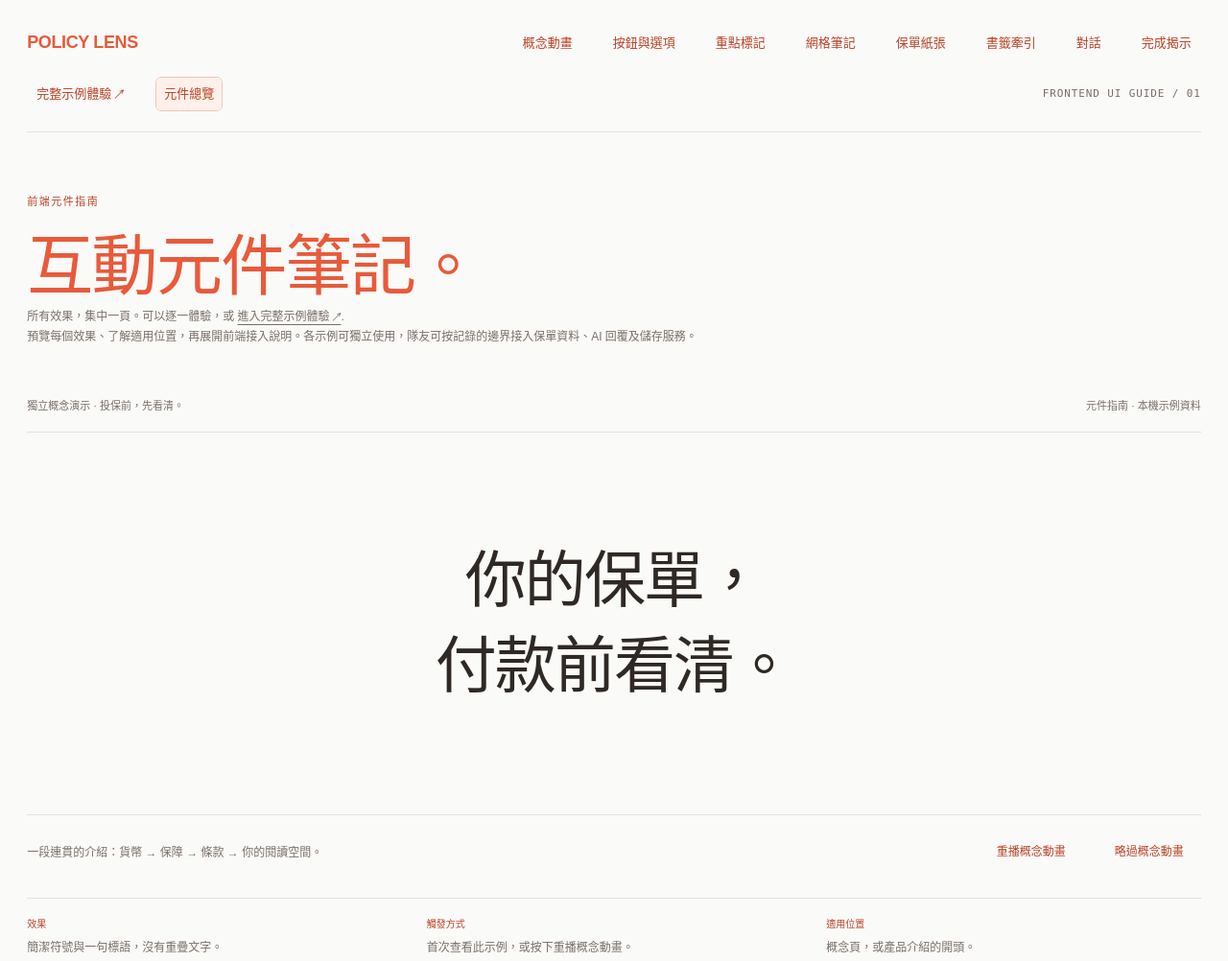
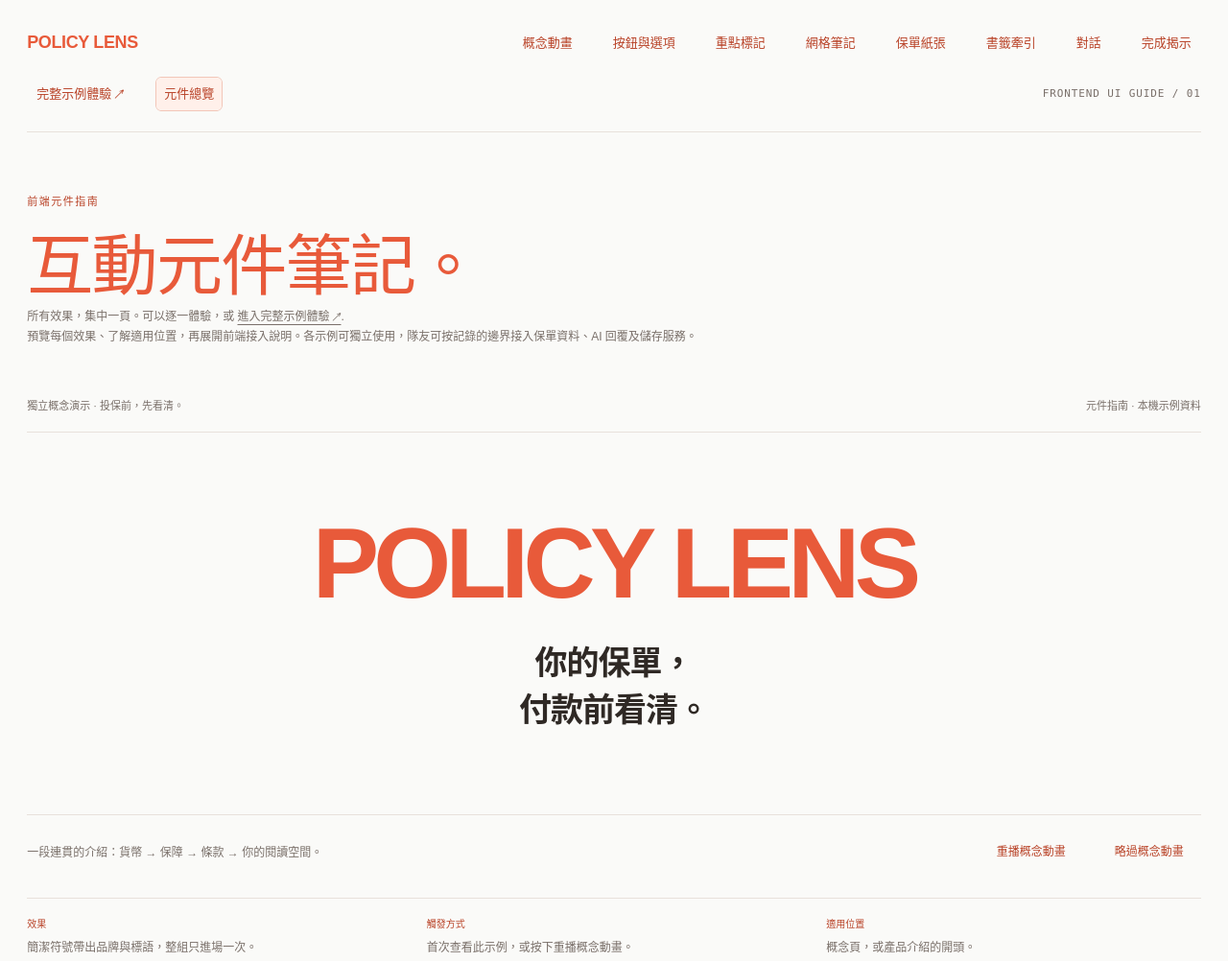
Before and after one commit to KevinLIN719/BUHack, a website: page showcase.html in a window 1280 px wide. Shown: the top 1002 px of the page at 96% size. Drawn offline with Linux system fonts and the light colour scheme.

Commit message:
Restore Policy Lens wordmark in the single concept animation layer

```diff
--- a/app.js
+++ b/app.js
@@ -174,7 +174,7 @@
 
   function openConcept(){
     const concept=window.PolicyConceptData;
-    openModal(`<div class="dialog-heading"><div><p class="kicker">POLICY LENS／產品概念</p><h2 id="dialog-title">概念動畫</h2></div>${closeButton()}</div><div class="concept-stage" data-concept-host></div><div class="concept-toolbar"><div class="concept-toolbar-actions">${button('concept-replay','重播概念動畫','quiet')}${button('concept-pause','暫停','quiet')}${button('concept-skip','略過至標語','quiet')}</div><p class="concept-note">貨幣、保障、條款，最後只留下一句提醒。</p></div>`,{concept:true});
+    openModal(`<div class="dialog-heading"><div><p class="kicker">POLICY LENS／產品概念</p><h2 id="dialog-title">概念動畫</h2></div>${closeButton()}</div><div class="concept-stage" data-concept-host></div><div class="concept-toolbar"><div class="concept-toolbar-actions">${button('concept-replay','重播概念動畫','quiet')}${button('concept-pause','暫停','quiet')}${button('concept-skip','略過至標語','quiet')}</div><p class="concept-note">貨幣、保障、條款，帶出 POLICY LENS 與一句提醒。</p></div>`,{concept:true});
     const panel=modalRoot.querySelector('.concept-dialog'),host=panel.querySelector('[data-concept-host]');
     const update=()=>{
       if(!panel.isConnected)return;
@@ -182,7 +182,7 @@
       pause.disabled=state==='ready';pause.textContent=state==='paused'?'繼續播放':'暫停';panel.querySelector('[data-action="concept-skip"]').disabled=state==='ready';
     };
     if(window.PolicyConceptMotion&&concept){conceptIntro=window.PolicyConceptMotion.mount(host,{...concept,autoplay:false,onPhase:update});void conceptIntro.play();update();}
-    else{host.innerHTML='<div class="concept-title"><p class="concept-tagline">你的保單，付款前看清。</p></div>';host.dataset.conceptState='ready';update();panel.querySelector('[data-action="concept-replay"]').disabled=true;}
+    else{host.innerHTML='<div class="concept-title"><div class="concept-lockup"><strong class="concept-name">POLICY LENS</strong><p class="concept-tagline">你的保單，<br>付款前看清。</p></div></div>';host.dataset.conceptState='ready';update();panel.querySelector('[data-action="concept-replay"]').disabled=true;}
   }
 
   function openSource(id,preserve=false) {
--- a/concept-motion.js
+++ b/concept-motion.js
@@ -1,4 +1,4 @@
-/* A short symbol sequence and one persistent tagline. Only the active layer
+/* A short symbol sequence and one persistent brand/tagline group. Only the active layer
  * animates, using compositor opacity/transform; there is no per-frame DOM scan. */
 (() => {
   'use strict';
@@ -23,6 +23,8 @@
     const doc = host.ownerDocument, view = doc.defaultView || window;
     const tagline = typeof options.tagline === 'string' && options.tagline.trim()
       ? options.tagline.trim() : '你的保單，付款前看清。';
+    const name = typeof options.name === 'string' && options.name.trim()
+      ? options.name.trim().toUpperCase() : 'POLICY LENS';
     const originalAttributes = new Map();
     const cleanups = [], autoPauses = new Set();
     let state = 'ready', phase = 'name', destroyed = false, manualPaused = false;
@@ -45,11 +47,17 @@
     const title = doc.createElement('div');
     title.className = 'concept-title';
     title.setAttribute('aria-hidden', 'true');
+    const lockup = doc.createElement('div');
+    lockup.className = 'concept-lockup';
+    const wordmark = doc.createElement('strong');
+    wordmark.className = 'concept-name';
+    wordmark.setAttribute('data-concept-name', '');
+    wordmark.textContent = name;
     const copy = doc.createElement('p');
     copy.className = 'concept-tagline';
     copy.textContent = tagline.replace('，', '，\n');
-    title.appendChild(copy); host.append(symbol, title);
-    ownAttribute('role', 'img'); ownAttribute('aria-label', tagline);
+    lockup.append(wordmark, copy); title.appendChild(lockup); host.append(symbol, title);
+    ownAttribute('role', 'img'); ownAttribute('aria-label', `${name}／${tagline}`);
 
     function setStatus(next, nextPhase = phase) {
       const changed = state !== next || phase !== nextPhase;
--- a/concept-preview.js
+++ b/concept-preview.js
@@ -10,7 +10,9 @@
   if(!data||!window.PolicyConceptMotion){
     host.dataset.conceptState='ready';
     const title=document.createElement('div');title.className='concept-title';
-    const tagline=document.createElement('p');tagline.className='concept-tagline';tagline.textContent=(data?.tagline||'你的保單，付款前看清。').replace('，','，\n');title.appendChild(tagline);host.appendChild(title);
+    const lockup=document.createElement('div');lockup.className='concept-lockup';
+    const name=document.createElement('strong');name.className='concept-name';name.textContent=(data?.name||'POLICY LENS').toUpperCase();
+    const tagline=document.createElement('p');tagline.className='concept-tagline';tagline.textContent=(data?.tagline||'你的保單，付款前看清。').replace('，','，\n');lockup.append(name,tagline);title.appendChild(lockup);host.appendChild(title);
     document.querySelectorAll('[data-concept-replay],[data-concept-pause],[data-concept-skip]').forEach(button=>{button.disabled=true;});return;
   }
   const controller=window.PolicyConceptMotion.mount(host,{...data,autoplay:false,onPhase:update});
--- a/concept.css
+++ b/concept.css
@@ -1,7 +1,8 @@
-/* One active symbol, then one persistent line of copy. */
+/* One active symbol, then one brand/tagline group animated as a single layer. */
 .concept-stage {
   position: relative;
   isolation: isolate;
+  container-type: inline-size;
   height: 420px;
   min-width: 0;
   overflow: hidden;
@@ -25,14 +26,32 @@
   padding: 24px;
   pointer-events: none;
 }
-.concept-title .concept-tagline {
+.concept-lockup {
+  display: flex;
+  flex-direction: column;
+  align-items: center;
+  gap: clamp(16px, 3cqw, 28px);
+  width: 100%;
+  min-width: 0;
+  text-align: center;
+}
+.concept-lockup .concept-name {
+  display: block;
+  max-width: 100%;
+  margin: 0;
+  color: var(--primary);
+  font: 800 clamp(30px, 10cqw, 104px)/1 var(--font-sans);
+  letter-spacing: -.055em;
+  white-space: nowrap;
+}
+.concept-lockup .concept-tagline {
   position: static;
   margin: 0;
   max-width: 100%;
   white-space: pre-line;
   text-align: center;
   color: var(--foreground, var(--ink));
-  font: 500 clamp(32px, 5vw, 66px)/1.4 var(--font-sans);
+  font: 600 clamp(20px, 3.4cqw, 34px)/1.45 var(--font-sans);
   letter-spacing: -.03em;
   overflow-wrap: break-word;
 }
@@ -54,7 +73,8 @@
 @media (max-width: 600px) {
   .concept-stage { height: 360px; }
   .concept-title { padding: 16px; }
-  .concept-title .concept-tagline { font-size: clamp(27px, 7vw, 40px); }
+  .concept-lockup .concept-name { font-size: clamp(30px, 12cqw, 54px); }
+  .concept-lockup .concept-tagline { font-size: clamp(20px, 6cqw, 26px); }
   .concept-meta { font-size: 7px; gap: 12px; }
   .concept-toolbar { gap: 12px; }
   .concept-dialog { padding: 16px; max-height: calc(100% - 24px); }
@@ -63,5 +83,8 @@
 @media (max-height: 560px) {
   .concept-dialog .concept-stage { height: 220px; }
   .concept-dialog .dialog-heading h2 { font-size: 22px; }
+  .concept-dialog .concept-name { font-size: clamp(30px, 8cqw, 60px); }
+  .concept-dialog .concept-tagline { font-size: 20px; }
+  .concept-dialog .concept-lockup { gap: 14px; }
 }
 @media (forced-colors: active) { .concept-stage { color: CanvasText; background: Canvas; } }
--- a/hero-transition.css
+++ b/hero-transition.css
@@ -1,11 +1,9 @@
 /* A stable stage with one visual owner; no second title or handoff layer. */
-.ht-stage { position: relative; isolation: isolate; min-height: 400px; overflow: hidden; border-block: 1px solid var(--border); }
+.ht-stage { position: relative; isolation: isolate; container-type: inline-size; min-height: 400px; overflow: hidden; border-block: 1px solid var(--border); }
 .ht-concept { position: absolute; inset: 0; height: auto; background: transparent; }
 .ht-home { display: grid; place-items: center; min-height: 400px; padding: 48px 24px; text-align: center; }
 .ht-home[hidden], .ht-concept[hidden] { display: none; }
-.ht-copy h2 { margin: 0; font-size: clamp(32px,5vw,66px); font-weight: 500; line-height: 1.4; letter-spacing: -.03em; }
 .ht-heading-mark { display: inline; }
 @media (max-width:600px) {
   .ht-stage,.ht-home { min-height: 340px; }
-  .ht-copy h2 { font-size: clamp(27px,7vw,40px); }
 }
--- a/showcase.html
+++ b/showcase.html
@@ -55,12 +55,12 @@
 <section aria-label="從概念到保單" class="ht-stage" data-hero="">
 <div class="concept-stage ht-concept" data-hero-concept="" hidden=""></div>
 <div class="ht-home" data-hero-home="">
-<div class="ht-copy" data-hero-copy><h2>你的保單，<br />付款前看清。</h2></div>
+<div class="concept-lockup ht-copy" data-hero-copy><strong class="concept-name">POLICY LENS</strong><p class="concept-tagline">你的保單，<br />付款前看清。</p></div>
 </div>
 </section>
 <div class="sc-hero-toolbar"><p class="sc-small">一段連貫的介紹：貨幣 → 保障 → 條款 → 你的閱讀空間。</p><div class="sc-actions"><button data-hero-replay="" type="button">重播概念動畫</button><button data-hero-finish="" type="button">略過概念動畫</button></div><span class="sc-sr" data-hero-status="" role="status"></span></div>
-<div class="sc-concept-guide"><dl class="sc-use"><div><dt>效果</dt><dd>簡潔符號與一句標語，沒有重疊文字。</dd></div><div><dt>觸發方式</dt><dd>首次查看此示例，或按下重播概念動畫。</dd></div><div><dt>適用位置</dt><dd>概念頁，或產品介紹的開頭。</dd></div></dl>
-<details class="sc-usage" data-component-usage="concept"><summary>前端接入 · 概念介紹</summary><div class="sc-usage-body"><p>適合放在概念頁開頭。簡潔符號淡入後，只呈現「你的保單，付款前看清。」。同一文字節點保留到結尾，沒有第二組品牌或標語進場。</p><p><strong>所需檔案。</strong> 依次載入 concept-data.js → concept-motion.js → hero-transition.js，並加入 concept.css、hero-transition.css、ui-markers.css 及主題樣式。</p><p>複製本頁的 [data-hero] 結構，包括 data-hero-concept 與 data-hero-home；後者只作未載入程式時的靜態標語。整段介紹期間須保留首頁的實際版面位置，避免下方筆記跳動。</p><pre><code>const heroHost = document.querySelector('[data-hero]');
+<div class="sc-concept-guide"><dl class="sc-use"><div><dt>效果</dt><dd>簡潔符號帶出品牌與標語，整組只進場一次。</dd></div><div><dt>觸發方式</dt><dd>首次查看此示例，或按下重播概念動畫。</dd></div><div><dt>適用位置</dt><dd>概念頁，或產品介紹的開頭。</dd></div></dl>
+<details class="sc-usage" data-component-usage="concept"><summary>前端接入 · 概念介紹</summary><div class="sc-usage-body"><p>適合放在概念頁開頭。簡潔符號淡入後，橙色 POLICY LENS 字標與「你的保單，付款前看清。」作為同一組一起呈現，並保留到結尾。整組只進場一次。</p><p><strong>所需檔案。</strong> 依次載入 concept-data.js → concept-motion.js → hero-transition.js，並加入 concept.css、hero-transition.css、ui-markers.css 及主題樣式。</p><p>複製本頁的 [data-hero] 結構，包括 data-hero-concept 與 data-hero-home；後者只作未載入程式時的靜態品牌與標語。整段介紹期間須保留首頁的實際版面位置，避免下方筆記跳動。</p><pre><code>const heroHost = document.querySelector('[data-hero]');
 const intro = PolicyHeroTransition.mount(heroHost);
 intro.play();
 // 重播時： intro.replay();
```
Also changed, not shown: concept-preview.html (+1 -1 lines), design/modules/showcase.md (+4 -4 lines), experience.html (+1 -1 lines), README.md.
